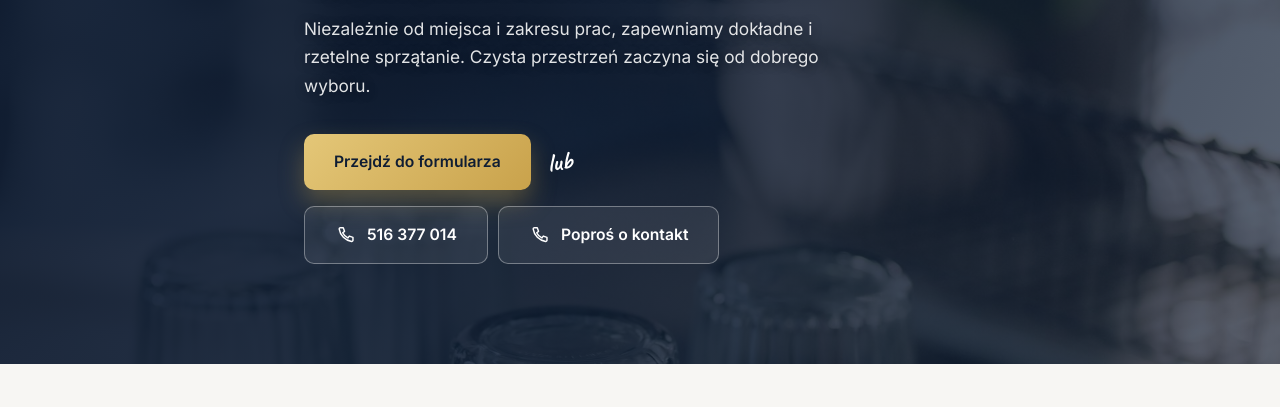
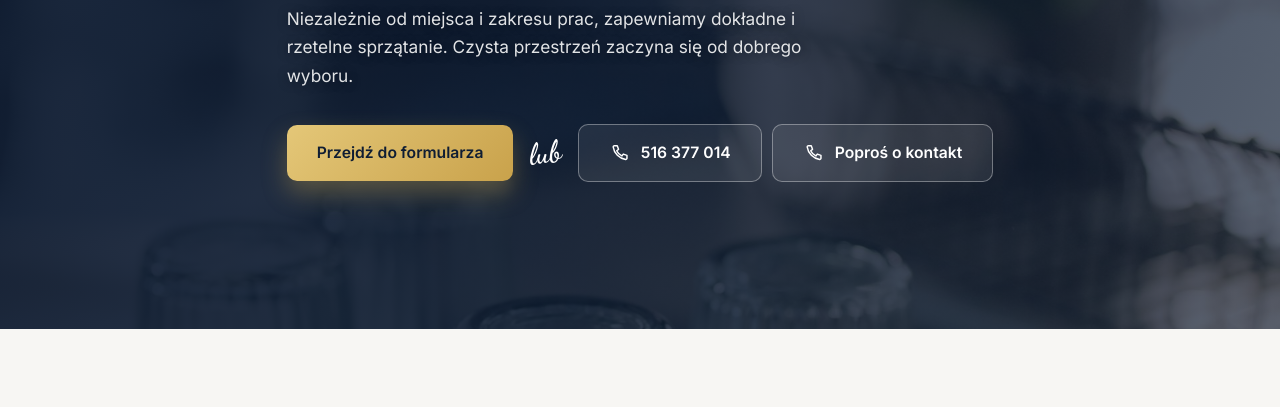
Before and after one commit to Veiro-web/Veiro-web-, a plain HTML site: page index.html in a window 1280 px wide. Shown: the part 393-800 px from the top of the page. Drawn offline with Linux system fonts and the light colour scheme.

Commit message:
Hero CTA: jeden wiersz na desktopie (szersze hero-inner + nowrap od 860px) zamiast dwoch rzedow; zmien czcionke lub z Caveat na Dancing Script

```diff
--- a/index.html
+++ b/index.html
@@ -18,7 +18,7 @@ j=d.createElement(s),dl=l!='dataLayer'?'&l='+l:'';j.async=true;j.src=
 <link rel="apple-touch-icon" sizes="180x180" href="assets/apple-touch-icon.png">
 <link rel="preconnect" href="https://fonts.googleapis.com">
 <link rel="preconnect" href="https://fonts.gstatic.com" crossorigin>
-<link href="https://fonts.googleapis.com/css2?family=Sora:wght@600;700;800&family=Inter:wght@400;500;600;700&family=Caveat:wght@600;700&display=swap" rel="stylesheet">
+<link href="https://fonts.googleapis.com/css2?family=Sora:wght@600;700;800&family=Inter:wght@400;500;600;700&family=Dancing+Script:wght@600;700&display=swap" rel="stylesheet">
 <link rel="stylesheet" href="styles.css">
 <!-- Cloudflare Web Analytics -->
 <script type='module' src='https://static.cloudflareinsights.com/beacon.min.js' data-cf-beacon='{"token": "cde91d074a4e402f97309ad45cde456e"}'></script>
--- a/styles.css
+++ b/styles.css
@@ -227,7 +227,7 @@ section[id] {
   position: relative;
   z-index: 1;
   padding: 100px 24px;
-  max-width: 720px;
+  max-width: 860px;
 }
 
 .hero-kicker {
@@ -276,11 +276,17 @@ section[id] {
   flex-wrap: wrap;
 }
 
+@media (min-width: 860px) {
+  .hero-actions {
+    flex-wrap: nowrap;
+  }
+}
+
 /* Odręczne "lub" między głównym CTA a opcją kontaktu telefonicznego */
 .hero-or {
-  font-family: "Caveat", cursive;
+  font-family: "Dancing Script", cursive;
   font-weight: 700;
-  font-size: 1.6rem;
+  font-size: 1.85rem;
   color: var(--white);
   transform: rotate(-9deg);
   display: inline-block;
```
